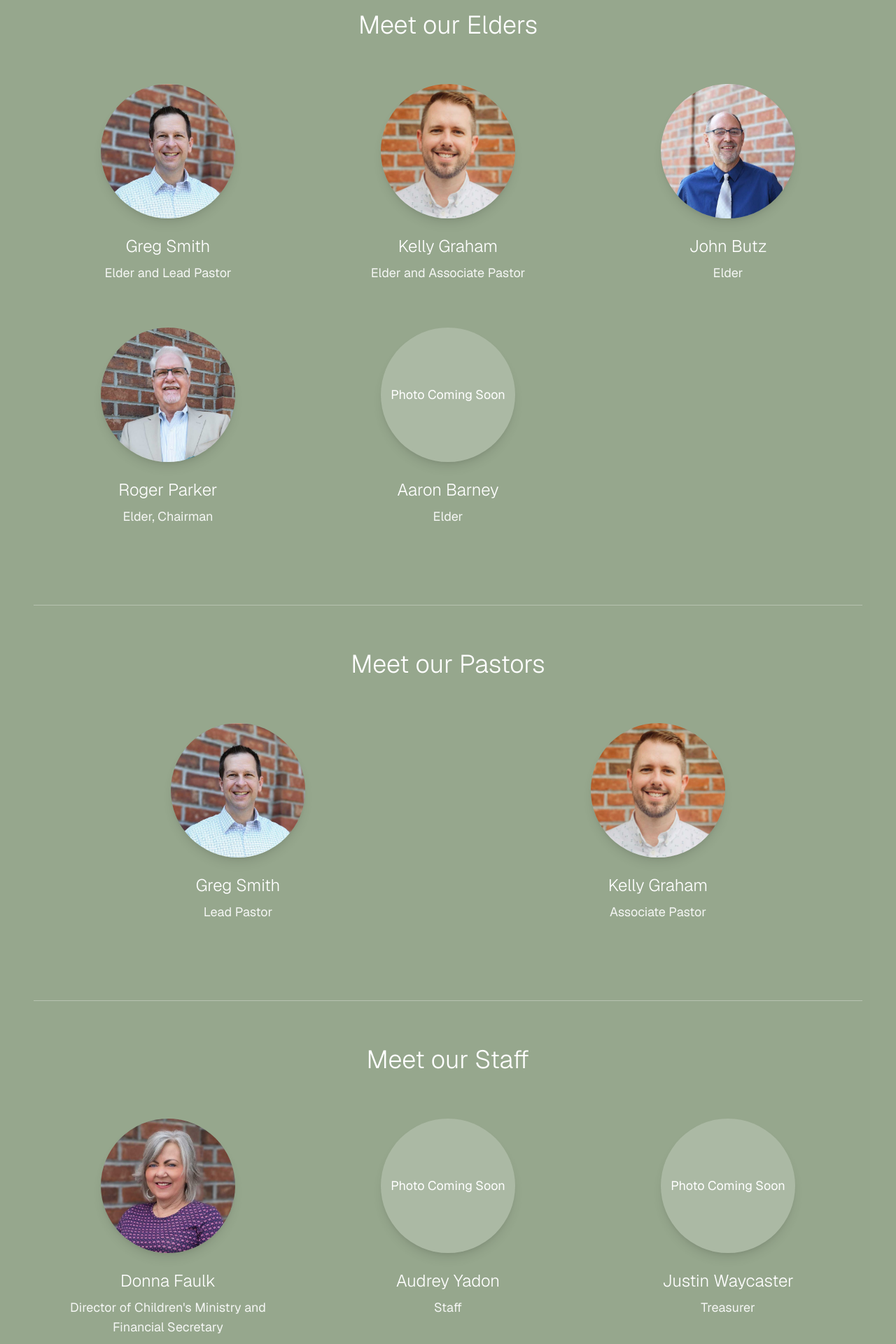
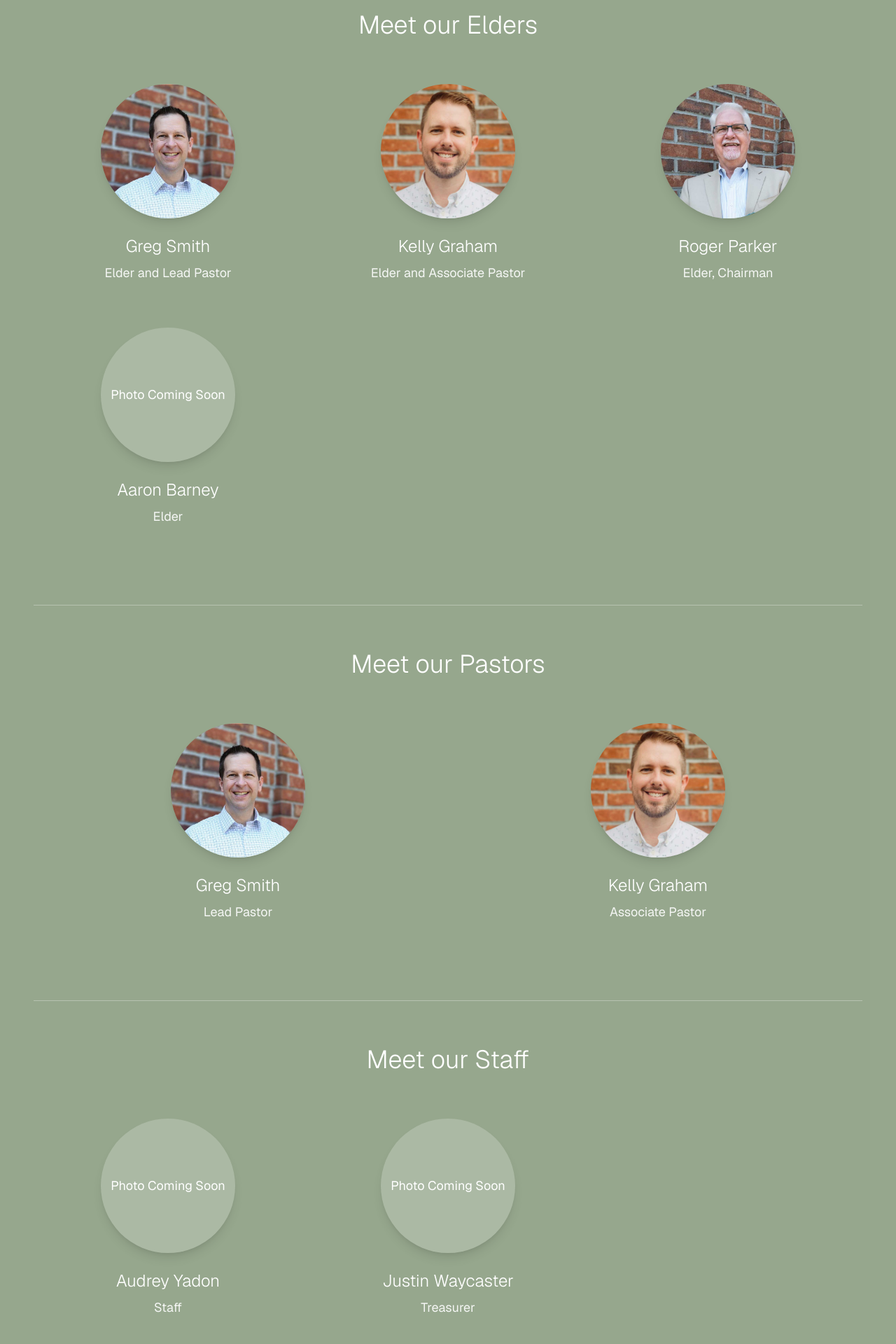
Before and after one commit to joshconverse/gota-site, a Next.js app: page /about in a window 1280 px wide. Shown: the part 3040-4960 px from the top of the page at 70% size. Built offline with nearby package versions, Linux system fonts and the light colour scheme.

Commit message:
content: remove Get Plugged In section and two staff/elder bios
- Home page: removes the "Get plugged in" announcements section and
  its now-unused Sanity fetch/import
- About page: removes John Butz from Elders and Donna Faulk from Staff

```diff
--- a/src/app/about/page.tsx
+++ b/src/app/about/page.tsx
@@ -218,19 +218,6 @@ export default function AboutPage() {
               <p className="text-lg text-white/90 mb-4">Elder and Associate Pastor</p>
             </div>
 
-            {/* John Butz */}
-            <div className="text-center">
-              <div className="mb-6">
-                <img
-                  src="/bioImage_4.jpg"
-                  alt="John Butz"
-                  className="w-48 h-48 rounded-full mx-auto object-cover shadow-lg"
-                />
-              </div>
-              <h3 className="text-2xl font-light text-white mb-2">John Butz</h3>
-              <p className="text-lg text-white/90 mb-4">Elder</p>
-            </div>
-
             {/* Roger Parker */}
             <div className="text-center">
               <div className="mb-6">
@@ -303,20 +290,6 @@ export default function AboutPage() {
           </div>
 
           <div className="grid grid-cols-1 md:grid-cols-2 lg:grid-cols-3 gap-12 max-w-6xl mx-auto">
-            {/* Donna Faulk */}
-            <div className="text-center">
-              <div className="mb-6">
-                <img
-                  src="/bioImage_7.jpg"
-                  alt="Donna Faulk"
-                  className="w-48 h-48 rounded-full mx-auto object-cover shadow-lg"
-                />
-              </div>
-              <h3 className="text-2xl font-light text-white mb-2">Donna Faulk</h3>
-              <p className="text-lg text-white/90 mb-4">Director of Children&apos;s Ministry and Financial Secretary</p>
-
-            </div>
-
             {/* Audrey Yadon */}
             <div className="text-center">
               <div className="mb-6">
--- a/src/app/page.tsx
+++ b/src/app/page.tsx
@@ -5,7 +5,6 @@ import Image from "next/image";
 import Hero from "@/components/Hero";
 import PostCard from "@/components/PostCard";
 import EventCard from "@/components/EventCard";
-import AnnouncementCard from "@/components/AnnouncementCard";
 import FlipCard from "@/components/FlipCard";
 import { getLatestYouTubeStream } from "@/utils/youtube";
 import MissionBackground from "@/components/MissionBackground";
@@ -14,7 +13,6 @@ const options = { next: { revalidate: process.env.NODE_ENV === 'development' ? 0
 
 export default async function IndexPage() {
   const homepage = await client.fetch<SanityDocument | null>(queries.HOMEPAGE_QUERY, {}, options);
-  const announcements = await client.fetch<SanityDocument[]>(queries.ANNOUNCEMENTS_QUERY, {}, options);
   const latestStream = await getLatestYouTubeStream();
 
   const posts = (homepage?.recentPosts as SanityDocument[] | undefined) ?? [];
@@ -120,15 +118,6 @@ export default async function IndexPage() {
         </div>
       </section>
 
-
-  <section className="bg-brand-4 min-h-screen flex items-center justify-center">
-    <div className="container mx-auto max-w-3xl px-8 md:px-12 lg:px-20">
-        <h1 className="text-2xl font-light text-black mb-4">Get plugged in</h1>
-        <div className="grid grid-cols-1 sm:grid-cols-2 gap-4">
-          {announcements.length ? announcements.map((a) => <AnnouncementCard key={a._id} announcement={a} />) : <p>No announcements.</p>}
-        </div>
-      </div>
-      </section>
     </main>
   );
 }
```
